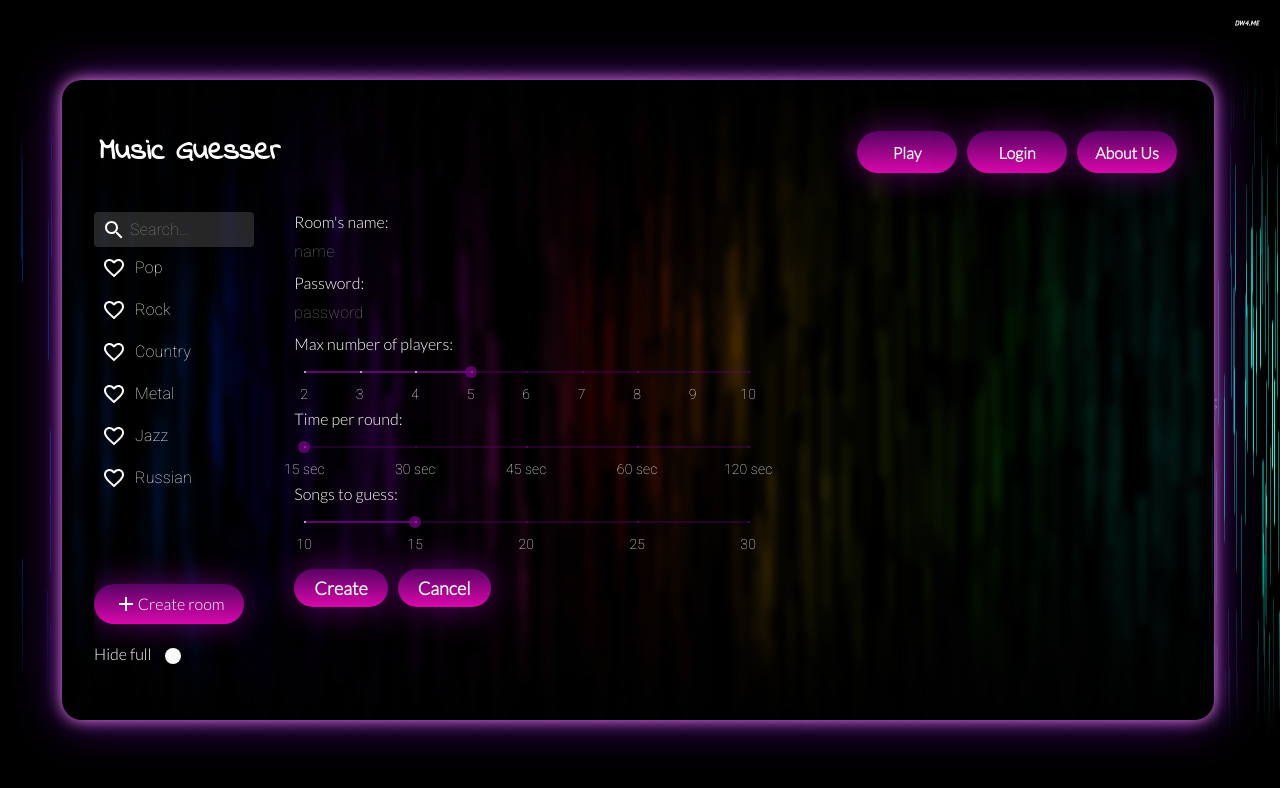
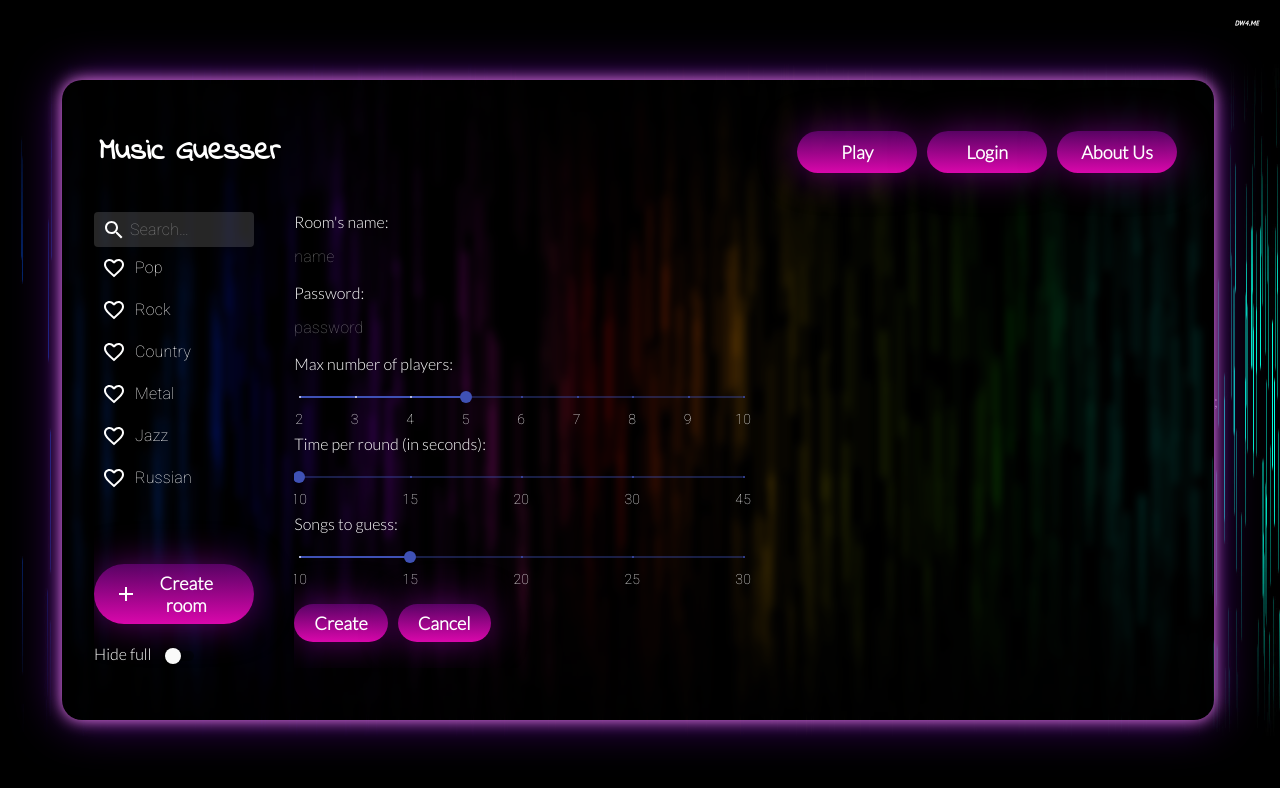
Before and after one commit to adziok/mg_frontend, a React (Create React App) app: page / in a window 1280 px wide. Both pictures are taken after a click on the button "Create room". Shown: the top 788 px of the page. Built offline with nearby package versions, Linux system fonts and the light colour scheme.

Commit message:
feat: added icon property to button as well as additionalClass property minor changes to buttons animation

```diff
--- a/src/components/Buttons/BaseButton.scss
+++ b/src/components/Buttons/BaseButton.scss
@@ -4,8 +4,15 @@
 .top-menu-button {
     // all: unset;
     &:focus{
-        // offset: none;
+        outline: 0;
     }
+
+    &:hover{
+        transform: scale(1.1);
+        transition: cubic-bezier(0.075, 0.82, 0.165, 1);
+        transition-duration: 0.5s;
+    }
+    transition-duration: 0.2s;
     background: linear-gradient($violet, $pinkish);
     box-shadow: 0 0 2em $violet;
     @include flexCenter();
@@ -13,7 +20,7 @@
     border: none;
     cursor: pointer;
     font-weight: 600;
-
+    z-index: 2;
     &.small {
         padding: 4px 10px;
         font-size: 14px;
--- a/src/components/Buttons/BaseButton.tsx
+++ b/src/components/Buttons/BaseButton.tsx
@@ -3,10 +3,18 @@ import React, { useEffect, useState } from 'react';
 import { DefaultButtonProps } from '.';
 import './BaseButton.scss';
 
-const BaseButton = ({ onClick, text, type = 'rounded', size = 'large', style = 'fill' }: DefaultButtonProps) => {
+const BaseButton = ({
+    onClick,
+    text,
+    type = 'rounded',
+    size = 'large',
+    style = 'fill',
+    icon,
+    additionalClass,
+}: DefaultButtonProps) => {
     return (
-        <button className={['top-menu-button', type, size, style].join(' ')} onClick={onClick}>
-            {text}
+        <button className={['top-menu-button', type, size, style, additionalClass].join(' ')} onClick={onClick}>
+            {[icon, text]}
         </button>
     );
 };
--- a/src/components/Buttons/common/DefaultButtonProps.ts
+++ b/src/components/Buttons/common/DefaultButtonProps.ts
@@ -2,10 +2,12 @@ import { ButtonSize, ButtonStyle, ButtonType } from '..';
 
 export interface IDefaultButtonProps {
     onClick?: (event: React.MouseEvent) => void;
-    text: string;
+    text: any; //temporarily any, cuz string | Element not working
     size?: ButtonSize;
     type?: ButtonType;
     style?: ButtonStyle;
+    icon?: any;
+    additionalClass?: string;
 }
 
 export type DefaultButtonProps = IDefaultButtonProps;
--- a/src/pages/Root/CreateGame/CreateGame.scss
+++ b/src/pages/Root/CreateGame/CreateGame.scss
@@ -1,13 +1,15 @@
 @import 'styles/_colors';
+@import 'styles/_mixins';
 
 .createGameContent > *{
 
-  margin: 0 0 5px 0;
+  margin: 0 0 10px 0;
 }
 
 .createGameContent{
   width: 100%;
   margin-left: 20px;
+  @include scrollBarY();
   .buttons > *{
     margin: 10px 10px 10px 0;
   }
@@ -15,7 +17,7 @@
     display: flex;
   }
   .MuiSlider-marked {
-    color: $violet;
+    // color: $violet;
   }
 
   .MuiSlider-markLabel {
--- a/src/pages/Root/CreateGame/CreateGame.tsx
+++ b/src/pages/Root/CreateGame/CreateGame.tsx
@@ -41,16 +41,16 @@ function CreateGame(props: any) {
                 max={10}
                 step={null}
                 marks={players}
-                style={{ width: '50%', marginLeft: '10px' }}
+                style={{ width: '50%', marginLeft: '5px' }}
             />
-            <p>Time per round:</p>
+            <p>Time per round &#40;in seconds&#41;:</p>
             <Slider
                 defaultValue={0}
                 min={0}
                 max={4}
                 step={null}
                 marks={time}
-                style={{ width: '50%', marginLeft: '10px' }}
+                style={{ width: '50%', marginLeft: '5px' }}
             />
             <p>Songs to guess:</p>
             <Slider
@@ -59,7 +59,7 @@ function CreateGame(props: any) {
                 max={4}
                 step={null}
                 marks={songs}
-                style={{ width: '50%', marginLeft: '10px' }}
+                style={{ width: '50%', marginLeft: '5px' }}
             />
             <div className="buttons">
                 <BaseButton
--- a/src/pages/Root/CreateGame/labels.tsx
+++ b/src/pages/Root/CreateGame/labels.tsx
@@ -40,23 +40,23 @@ export const players = [
 export const time = [
     {
         value: 0,
-        label: '15 sec',
+        label: '10',
     },
     {
         value: 1,
-        label: '30 sec',
+        label: '15',
     },
     {
         value: 2,
-        label: '45 sec',
+        label: '20',
     },
     {
         value: 3,
-        label: '60 sec',
+        label: '30',
     },
     {
         value: 4,
-        label: '120 sec',
+        label: '45',
     },
 ];
 
--- a/src/pages/Root/RoomsView/Root.scss
+++ b/src/pages/Root/RoomsView/Root.scss
@@ -10,18 +10,10 @@
         flex-direction: row;
         height: 100%;
         &__item {
-            all: unset;
-            width: 100px;
-            border-radius: 30px;
+            width: 120px;
             height: 60%;
-            background: linear-gradient($violet, $pinkish);
-            box-shadow: 0 0 2em $violet;
-            @include flexCenter();
-            color: #fff;
-            border: none;
             margin-left: 10px;
-            cursor: pointer;
-            font-weight: 600;
+
         }
     }
 
@@ -86,7 +78,7 @@
             .roomList {
                 height: calc(100% - 30px);
                 // max-height: 100%;
-                overflow-y: auto;
+                @include scrollBarY();
                 overflow-x: hidden;
                 padding-right: 10px;
                 // margin-bottom: 50px;
@@ -96,36 +88,6 @@
                 // -webkit-mask-size: 100% 500px;
                 // -webkit-mask-repeat: no-repeat;
                 // -webkit-mask-position-y: 50px;
-
-                /* width */
-                &::-webkit-scrollbar {
-                    width: 10px;
-
-                }
-
-                /* Track */
-                &::-webkit-scrollbar-track {
-                    opacity: 100%;
-                }
-
-                /* Handle */
-                &::-webkit-scrollbar-thumb {
-                    background: #888;
-                    border-radius: 10px;
-                }
-
-                /* Handle on hover */
-                &::-webkit-scrollbar-thumb:hover {
-                    background: #555
-                }
-                // height: 100%;
-                // max-height: 100%;
-                // overflow: auto;
-                // &::-webkit-scrollbar {
-                //     display: none;
-                // }
-                // -ms-overflow-style: none;  /* IE and Edge */
-                // scrollbar-width: none;  /* Firefox */
             }
         }
     }
--- a/src/pages/Root/RoomsView/Root.tsx
+++ b/src/pages/Root/RoomsView/Root.tsx
@@ -12,6 +12,7 @@ import Container from 'components/Container/Container';
 import Header from 'components/Header/Header';
 import Content from 'components/Content/Content';
 import CreateGame from 'pages/Root/CreateGame/CreateGame';
+import BaseButton from 'components/Buttons/BaseButton';
 
 const useStyles = styles;
 
@@ -64,9 +65,9 @@ function Root() {
         <Container classNames="rooms">
             <Header>
                 <div className="headerMenu">
-                    <button className="headerMenu__item play">Play</button>
-                    <button className="headerMenu__item login">Login</button>
-                    <button className="headerMenu__item about">About Us</button>
+                    <BaseButton text="Play" additionalClass="headerMenu__item" />
+                    <BaseButton text="Login" additionalClass="headerMenu__item" />
+                    <BaseButton text="About Us" additionalClass="headerMenu__item" />
                 </div>
             </Header>
 
@@ -119,10 +120,8 @@ function Root() {
                                 <Add />
                                 Create room
                             </Link> */}
-                            <button className="createButton" onClick={() => setCreateState(true)}>
-                                <Add />
-                                Create room
-                            </button>
+                            <BaseButton icon={<Add />} text="Create room" onClick={() => setCreateState(true)} />
+                            {/* </BaseButton> */}
                         </div>
 
                         <div className="showFullSwitch">
--- a/src/styles/_mixins.scss
+++ b/src/styles/_mixins.scss
@@ -123,3 +123,28 @@
 		}
 	}
 }
+@mixin scrollBarY {
+	overflow-y: auto;
+	&::-webkit-scrollbar {
+		width: 10px;
+	}
+
+	/* Track */
+	&::-webkit-scrollbar-track{
+		opacity: 100%;
+	}
+
+	/* Handle */
+	&::-webkit-scrollbar-thumb {
+		background: #888;
+		border-radius: 10px;
+	}
+
+	/* Handle on hover */
+	&::-webkit-scrollbar-thumb:hover{
+		background: #555
+	}
+	scrollbar-color: #888 rgba(0,0,0,0);
+	scrollbar-width: 10px;
+	scrollbar-highlight-color: #555;
+}
```
Also changed, not shown: src/components/Container/Container.scss (+0 -14 lines).
